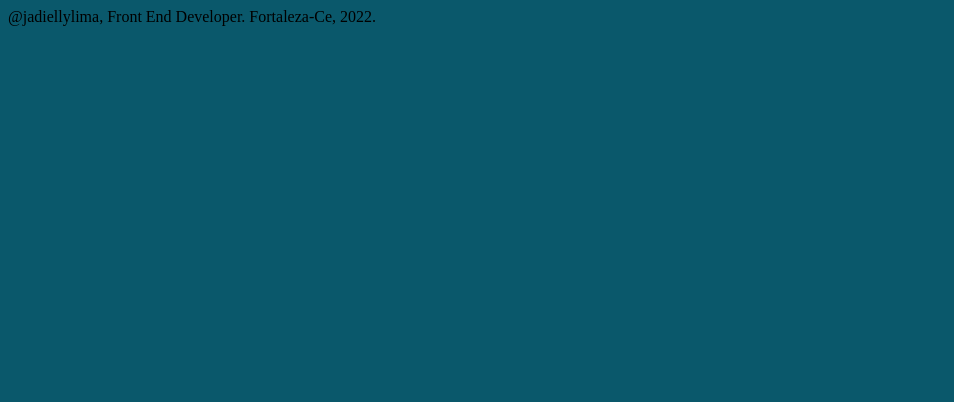
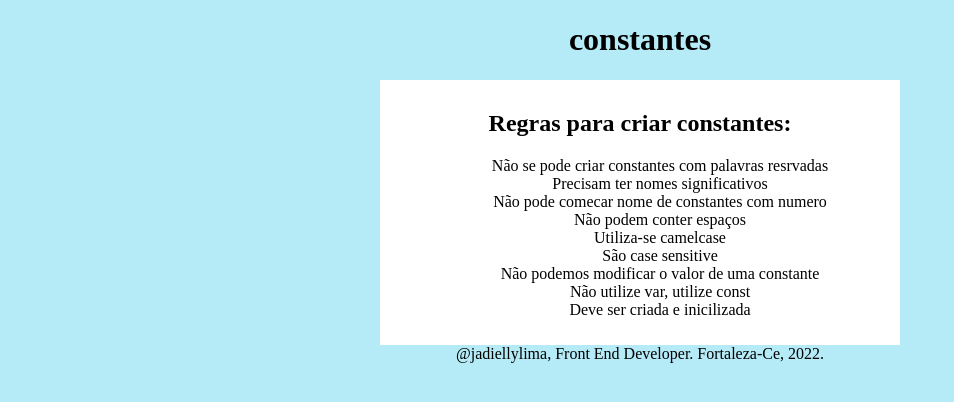
Before and after one commit to JadiellyL/curso-javascript-avancado-udemy, a plain HTML site: page constantes/index.html in a window 1280 px wide. Shown: the whole page, without its empty margins (0-954 px from the left). Drawn offline with Linux system fonts and the light colour scheme.

Commit message:
Aula sobre constantes

```diff
--- a/constantes/css/style.css
+++ b/constantes/css/style.css
@@ -1,8 +1,22 @@
 :root{
-  --cor-fundo:  #0a586b;
+  --cor-fundo:  #b5eaf7;
 }
 
 
 body{
   background-color: var(--cor-fundo);
+  text-align: center;
 }
+
+ul{
+  list-style-type: none;
+}
+
+section{
+  width: 500px;
+  background-color: #fff;
+  min-width: 400px;
+  padding: 10px;
+  margin: 0 auto;
+
+}
--- a/constantes/index.html
+++ b/constantes/index.html
@@ -17,6 +17,26 @@
   </header>
   <main>
 
+    <h1>constantes</h1>
+
+    <section>
+
+      <h2>Regras para criar constantes:</h2>
+
+      <ul>
+        <li>Não se pode criar constantes com palavras resrvadas</li>
+        <li>Precisam ter nomes significativos</li>
+        <li>Não pode comecar nome de constantes com numero</li>
+        <li>Não podem conter espaços</li>
+        <li>Utiliza-se camelcase</li>
+        <li>São case sensitive</li>
+        <li>Não podemos modificar o valor de uma constante</li>
+        <li>Não utilize var, utilize const</li>
+        <li>Deve ser criada e inicilizada</li>
+      </ul>
+
+    </section>
+
   </main>
   <footer>
     @jadiellylima, Front End Developer.
```
Also changed, not shown: index.html (+1 -1 lines).
